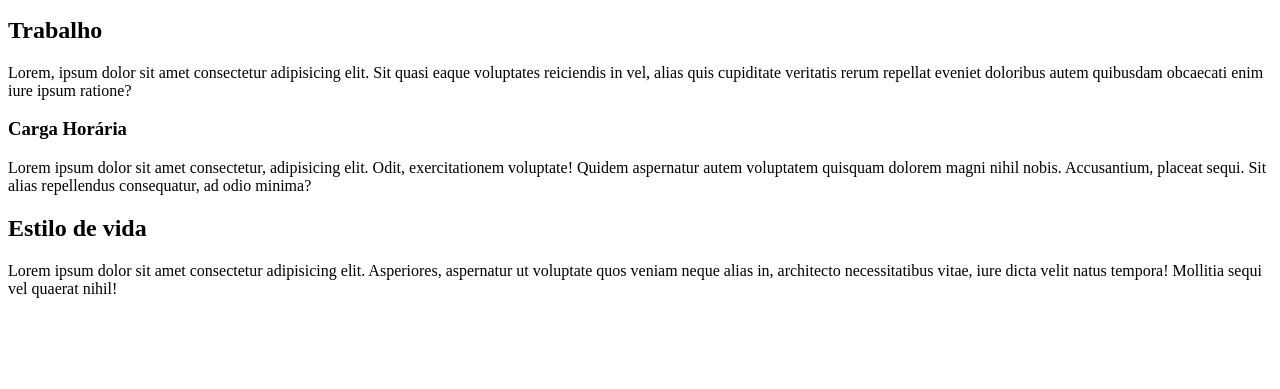
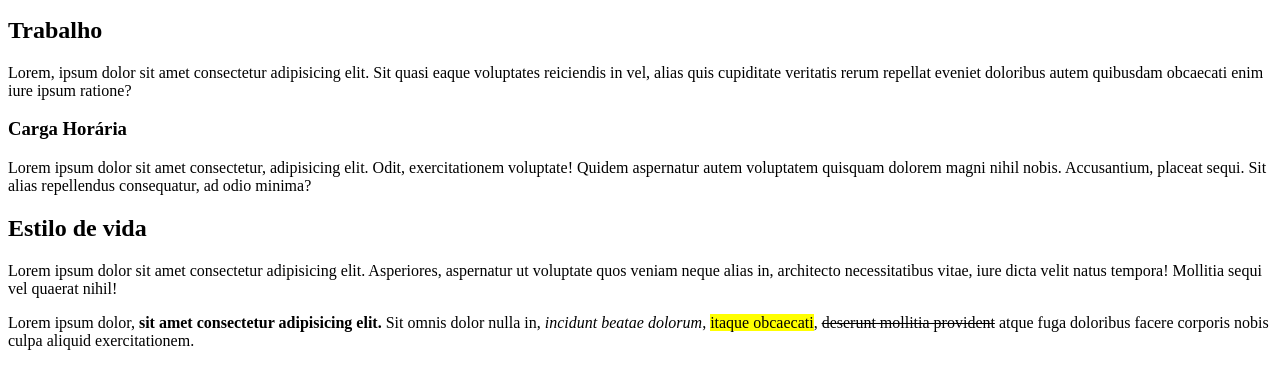
Before and after one commit to pericles-junior/html-aula, a plain HTML site: page semantica.html in a window 1280 px wide. Shown: the part 119-508 px from the top of the page. Drawn offline with Linux system fonts and the light colour scheme.

Commit message:
adding basic text formating

```diff
--- a/semantica.html
+++ b/semantica.html
@@ -18,5 +18,12 @@
      <h2>Estilo de vida</h2>
      <p>Lorem ipsum dolor sit amet consectetur adipisicing elit. Asperiores, aspernatur ut voluptate quos veniam neque alias in, architecto necessitatibus vitae, iure dicta velit natus tempora! Mollitia sequi vel quaerat nihil!</p>
 
+     <!-- Fomatações básicas
+      - Strong
+      - em (enfase)
+      - mark (relevância)
+      - s (riscado) -->
+
+      <p>Lorem ipsum dolor, <strong>sit amet consectetur adipisicing elit.</strong> Sit omnis dolor nulla in, <em>incidunt beatae dolorum</em>, <mark>itaque obcaecati</mark>, <s>deserunt mollitia provident</s> atque fuga doloribus facere corporis nobis culpa aliquid exercitationem.</p>
 </body>
 </html>
```
